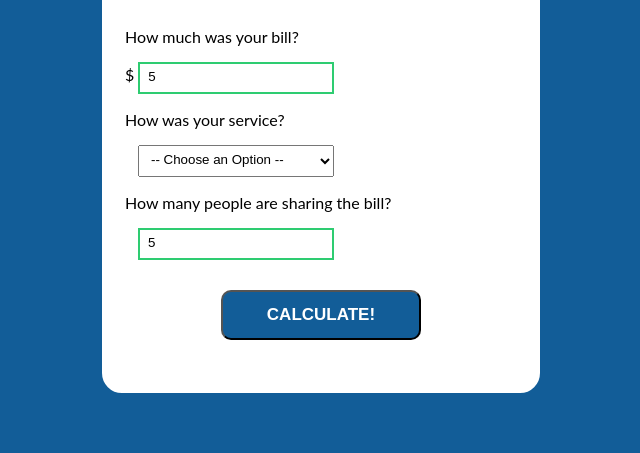
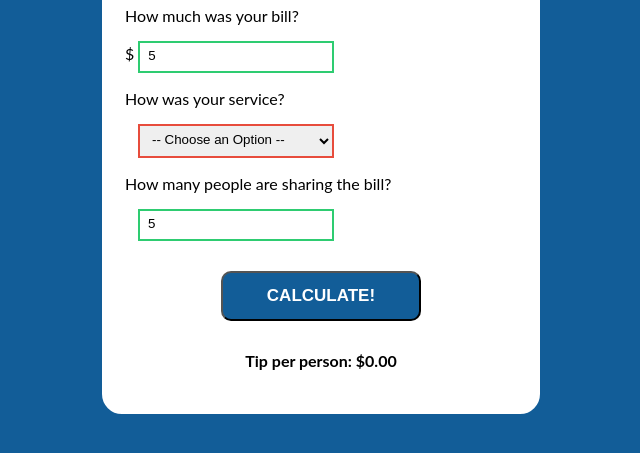
Before and after one commit to allenn159/Tip-Calculator, a plain HTML site: page index.html in a window 1280 px wide. Both pictures are taken after typing "5", "5" into the empty fields and a click on the button "CALCULATE!". Shown: the part 199-652 px from the top of the page, without its empty margins (319-959 px from the left). Drawn offline with Linux system fonts and the light colour scheme.

Commit message:
Finished!

```diff
--- a/app.js
+++ b/app.js
@@ -2,6 +2,7 @@ const billAmt = document.getElementById("billamt");
 const tipAmt = document.getElementById("tipamt");
 const peopleAmt = document.getElementById("peopleamt");
 const calculate = document.getElementById("calculate");
+const totalTip = document.getElementById("totaltip");
 
 const allInputs = [billAmt, tipAmt, peopleAmt];
 
@@ -10,16 +11,33 @@ allInputs.forEach((e) => {
     if (this.value > 0) {
       this.classList.add("form-control-success");
       this.classList.remove("form-control-error");
-      return true;
     } else {
       this.classList.add("form-control-error");
       this.classList.remove("form-control-success");
-      return false;
     }
   });
 });
 
+const check = () => {
+  allInputs.forEach((e) => {
+    if (e.value > 0) {
+      e.classList.add("form-control-success");
+      e.classList.remove("form-control-error");
+      calculateTotal();
+    } else {
+      e.classList.add("form-control-error");
+      e.classList.remove("form-control-success");
+      totalTip.innerHTML = "Please enter values";
+    }
+  });
+};
+
+const calculateTotal = () => {
+  const tip = ((billAmt.value * tipAmt.value) / peopleAmt.value).toFixed(2);
+  totalTip.innerHTML = `Tip per person: $${tip}`;
+};
+
 calculate.addEventListener("click", (e) => {
   e.preventDefault();
-  checkBillAmt(billAmt);
+  check();
 });
--- a/style.css
+++ b/style.css
@@ -80,3 +80,8 @@ button {
   font-size: 17px;
   color: white;
 }
+
+h4 {
+  color: black;
+  text-align: center;
+}
```
